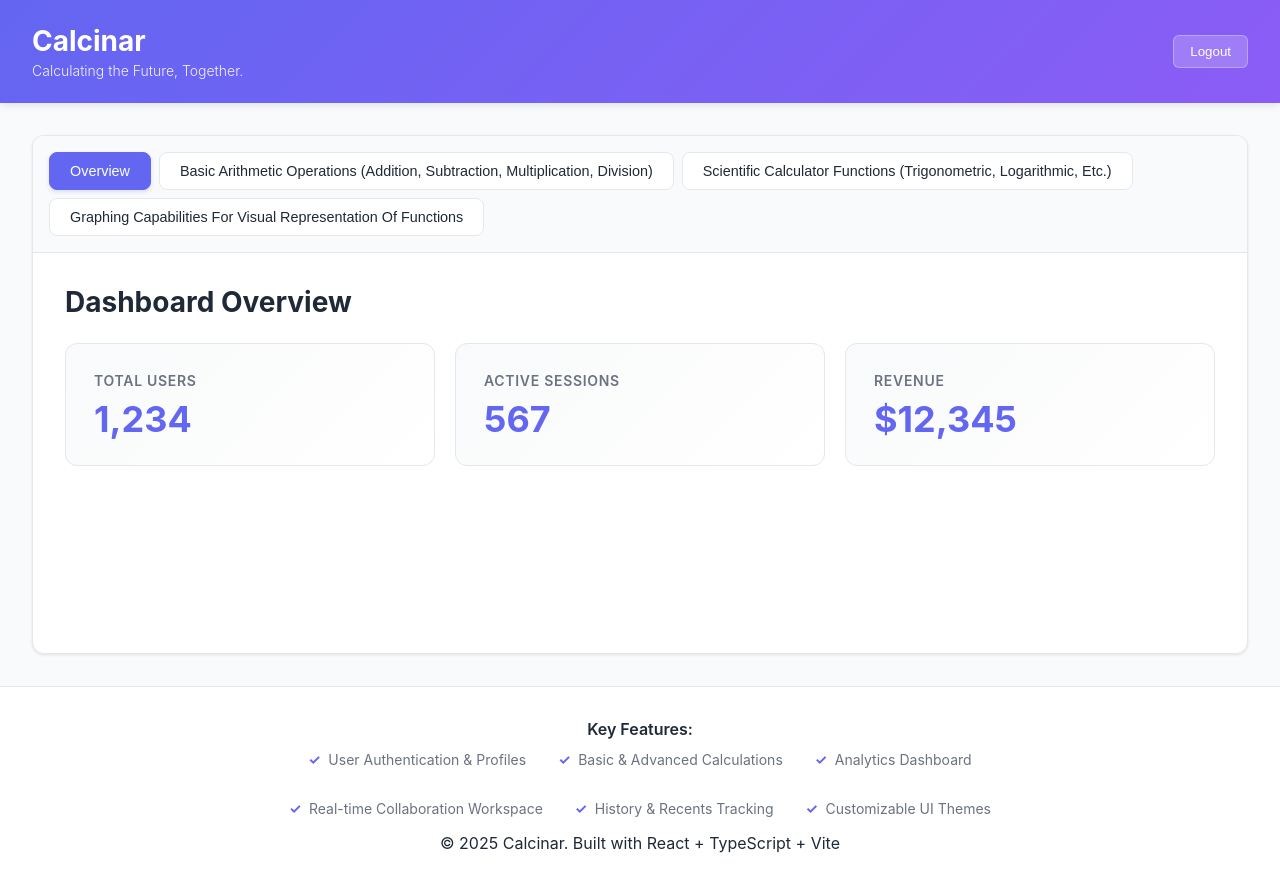
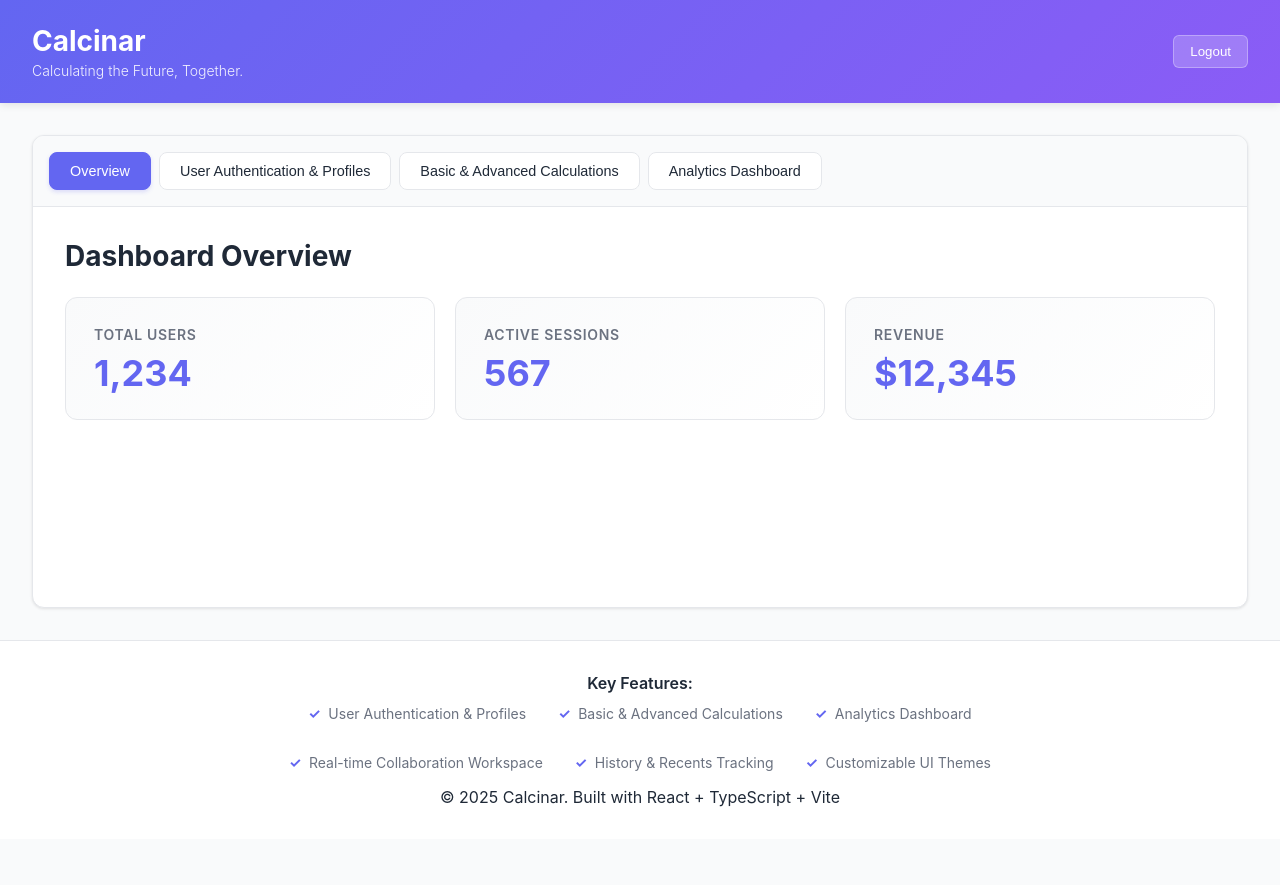
Before and after one commit to playworks93/calcinar-landing-app, a React (Vite) app: page / in a window 1280 px wide. Both pictures are taken after typing "name@example.com", "Sample123" into the empty fields and a click on the button "Sign In". After the commit the page ends 839 px from the top, so only its background shows below. Built offline with nearby package versions, Linux system fonts and the light colour scheme.

Commit message:
Add src/components/Dashboard.tsx

```diff
--- a/src/components/Dashboard.tsx
+++ b/src/components/Dashboard.tsx
@@ -15,22 +15,22 @@ const Dashboard = (props: DashboardProps) => {
           Overview
         </button>
         <button
-          className={activeTab === 'basic_arithmetic_operations_(addition,_subtraction,_multiplication,_division)' ? 'active' : ''}
-          onClick={() => setActiveTab('basic_arithmetic_operations_(addition,_subtraction,_multiplication,_division)')}
+          className={activeTab === 'user_authentication_&_profiles' ? 'active' : ''}
+          onClick={() => setActiveTab('user_authentication_&_profiles')}
         >
-          Basic Arithmetic Operations (Addition, Subtraction, Multiplication, Division)
+          User Authentication & Profiles
         </button>
         <button
-          className={activeTab === 'scientific_calculator_functions_(trigonometric,_logarithmic,_etc.)' ? 'active' : ''}
-          onClick={() => setActiveTab('scientific_calculator_functions_(trigonometric,_logarithmic,_etc.)')}
+          className={activeTab === 'basic_&_advanced_calculations' ? 'active' : ''}
+          onClick={() => setActiveTab('basic_&_advanced_calculations')}
         >
-          Scientific Calculator Functions (Trigonometric, Logarithmic, Etc.)
+          Basic & Advanced Calculations
         </button>
         <button
-          className={activeTab === 'graphing_capabilities_for_visual_representation_of_functions' ? 'active' : ''}
-          onClick={() => setActiveTab('graphing_capabilities_for_visual_representation_of_functions')}
+          className={activeTab === 'analytics_dashboard' ? 'active' : ''}
+          onClick={() => setActiveTab('analytics_dashboard')}
         >
-          Graphing Capabilities For Visual Representation Of Functions
+          Analytics Dashboard
         </button>
       </nav>
 
@@ -55,24 +55,24 @@ const Dashboard = (props: DashboardProps) => {
           </div>
         )}
 
-        {activeTab === 'basic_arithmetic_operations_(addition,_subtraction,_multiplication,_division)' && (
+        {activeTab === 'user_authentication_&_profiles' && (
           <div className="tab-content">
-            <h2>Basic arithmetic operations (addition, subtraction, multiplication, division)</h2>
-            <p>Manage your basic arithmetic operations (addition, subtraction, multiplication, division) here.</p>
+            <h2>User Authentication & Profiles</h2>
+            <p>Manage your user authentication & profiles here.</p>
           </div>
         )}
 
-        {activeTab === 'scientific_calculator_functions_(trigonometric,_logarithmic,_etc.)' && (
+        {activeTab === 'basic_&_advanced_calculations' && (
           <div className="tab-content">
-            <h2>Scientific calculator functions (trigonometric, logarithmic, etc.)</h2>
-            <p>Manage your scientific calculator functions (trigonometric, logarithmic, etc.) here.</p>
+            <h2>Basic & Advanced Calculations</h2>
+            <p>Manage your basic & advanced calculations here.</p>
           </div>
         )}
 
-        {activeTab === 'graphing_capabilities_for_visual_representation_of_functions' && (
+        {activeTab === 'analytics_dashboard' && (
           <div className="tab-content">
-            <h2>Graphing capabilities for visual representation of functions</h2>
-            <p>Manage your graphing capabilities for visual representation of functions here.</p>
+            <h2>Analytics Dashboard</h2>
+            <p>Manage your analytics dashboard here.</p>
           </div>
         )}
       </div>
```
